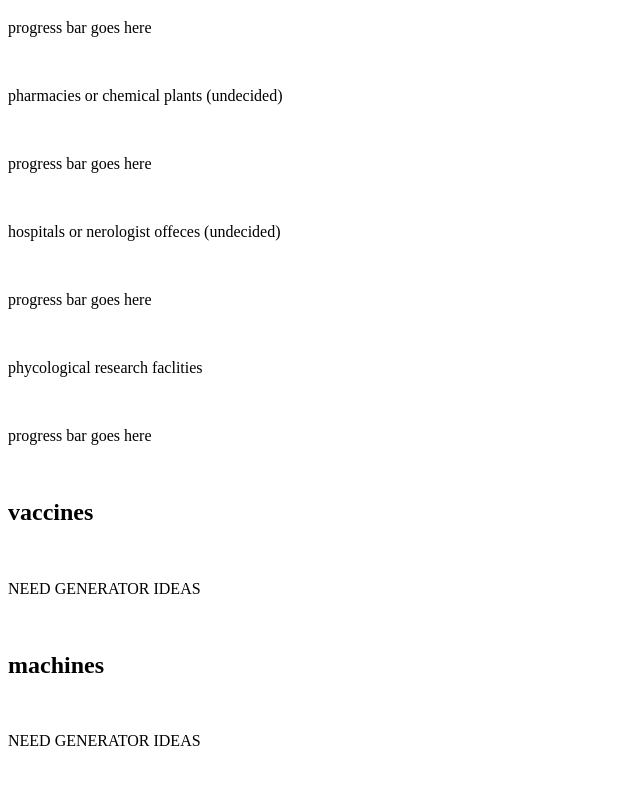
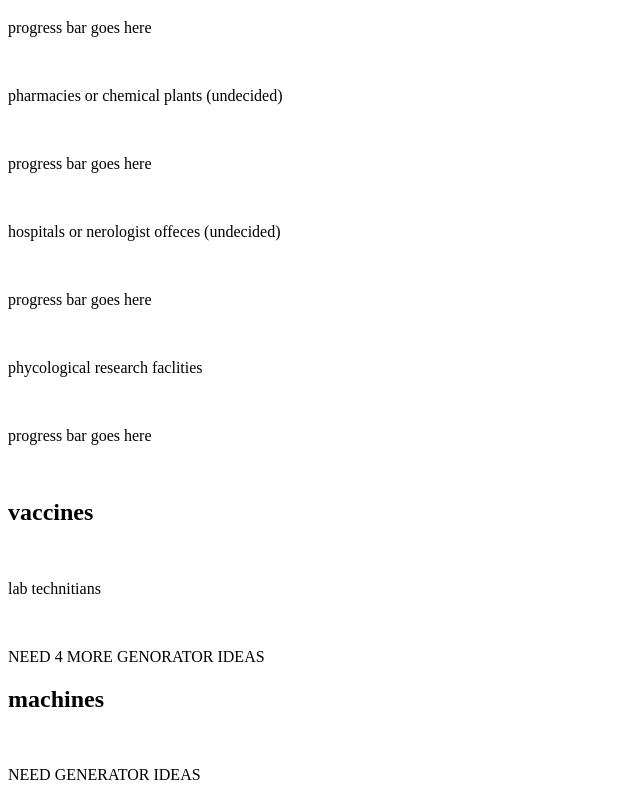
Before and after one commit to ichabodphage/autism-new-society, a plain HTML site: page index.html in a window 1280 px wide. Shown: the part 346-1146 px from the top of the page, without its empty margins (0-640 px from the left). Before the commit the page ends 1112 px from the top, so only its background shows below. Drawn offline with Linux system fonts and the light colour scheme.

Commit message:
Update index.html

```diff
--- a/index.html
+++ b/index.html
@@ -6,6 +6,7 @@
    <div><h1>industries</h1></div>
 
     <div><h2>autimspills ( TO BE RENAMED)</h2></div>
+
     <br>
      <div><p>interns</p></div>
      <br>
@@ -27,11 +28,17 @@
      <br>
      <div><p>progress bar goes here</p></div>
      <br>
+
    <div><h2>vaccines </h2></div>
+
    <br>
-     <div><p>NEED GENERATOR IDEAS</p></div>
+     <div><p>lab technitians</p></div>
      <br>
+
+   <div><p>NEED 4 MORE GENORATOR IDEAS</p></div>
+
    <div><h2>machines</h2></div>
+
    <br>
     <div><p>NEED GENERATOR IDEAS</p></div>
 
```
